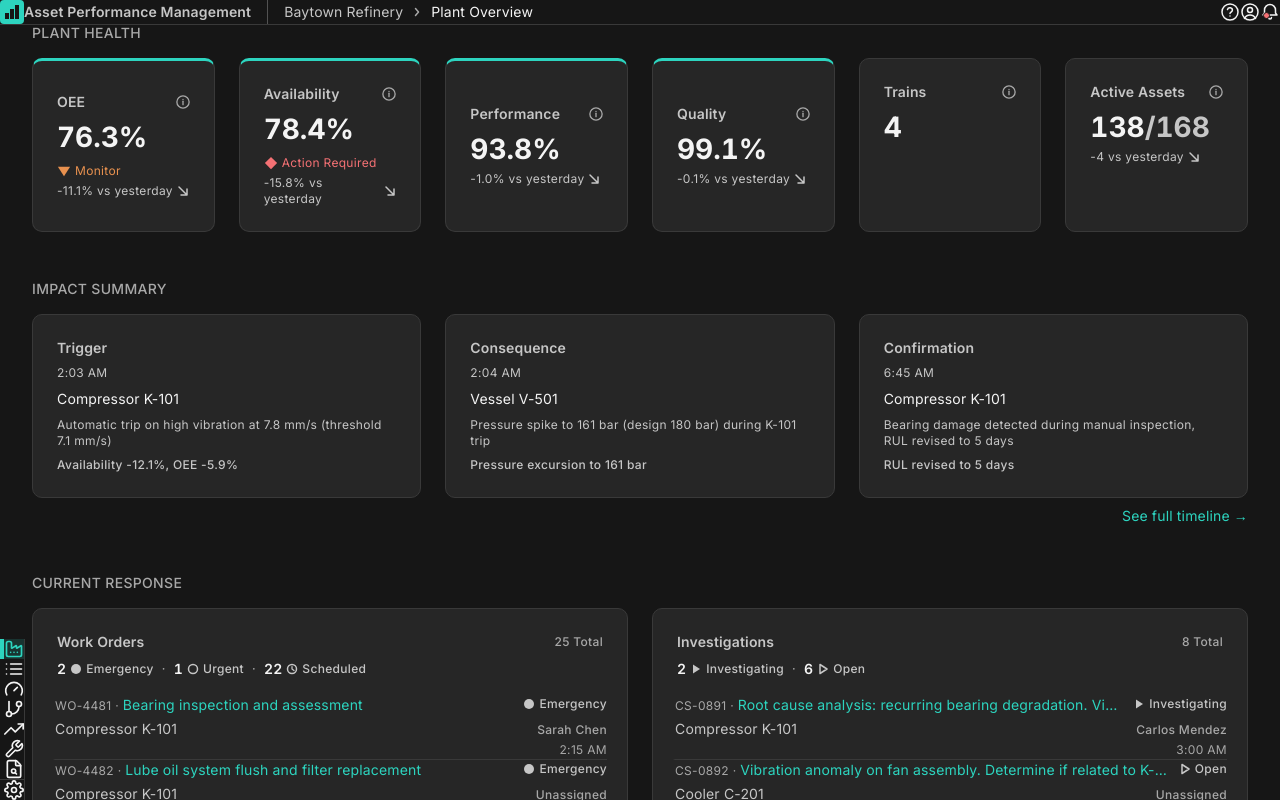
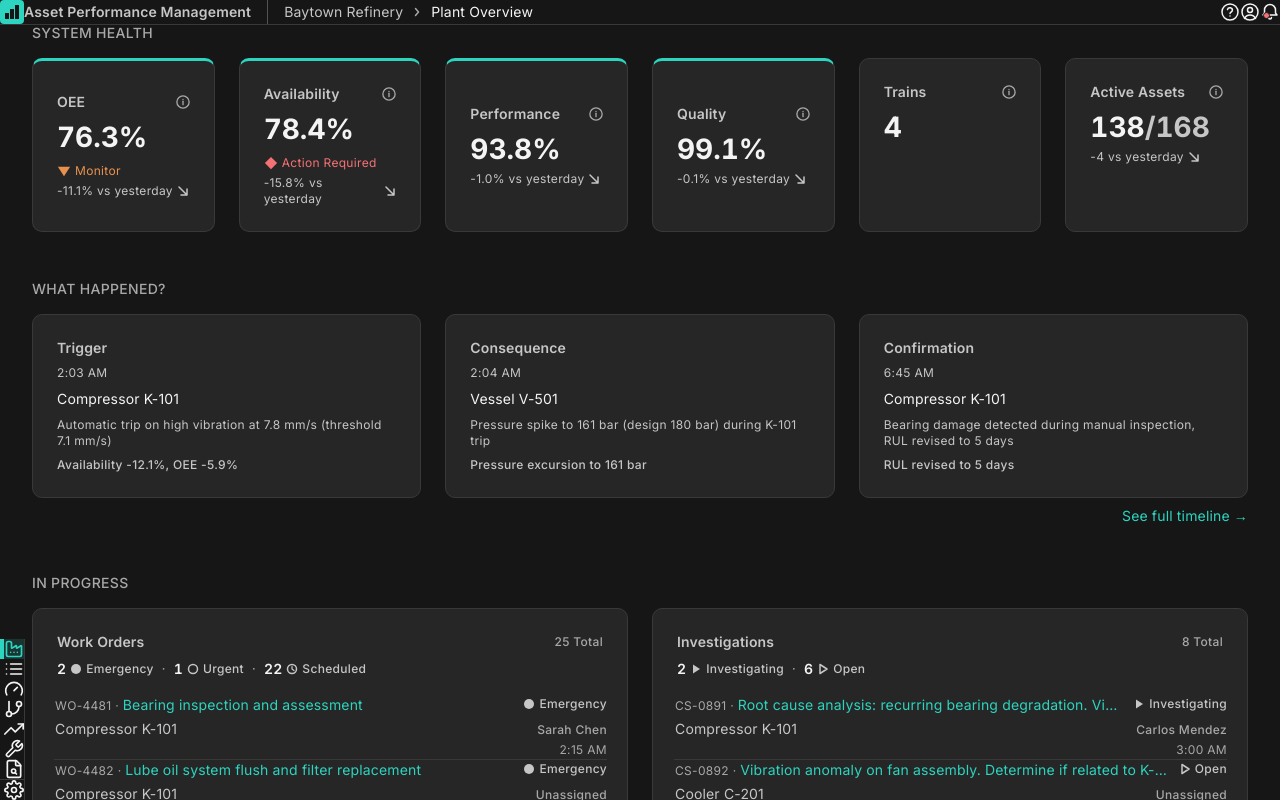
Before and after one commit to robjonesdesigns/apm-dashboard, a React (Vite) app: page / in a window 1280 px wide. Built offline with nearby package versions, Linux system fonts and the light colour scheme.

Commit message:
Rename Plant Overview section headers
Plant Health -> System Health
Impact Summary -> What Happened?
Current Response -> In Progress
Requires Attention -> Needs Action
Assets stays Assets

```diff
--- a/src/components/PlantOverview.jsx
+++ b/src/components/PlantOverview.jsx
@@ -51,24 +51,24 @@ export default function PlantOverview({ onNavigate }) {
   return (
     <div className="section-gap">
 
-      {/* 1. Plant Health — "How's my plant?" */}
+      {/* 1. System Health — "How's my plant?" */}
       <section>
-        <p className="section-header">Plant Health</p>
+        <p className="section-header">System Health</p>
         <KpiBar onKpiClick={(metric) => console.log('KPI clicked:', metric)} />
       </section>
 
       {/* 2. What Happened — "What caused the KPI change?" (ADR-013 Layer 1) */}
       <ImpactStrip />
 
-      {/* 3. Current Response — "Is anyone handling it?" */}
+      {/* 3. In Progress — "Is anyone handling it?" */}
       <section>
-        <p className="section-header">Current Response</p>
+        <p className="section-header">In Progress</p>
         <TodaysActivity />
       </section>
 
-      {/* 4. Requires Attention — "What do I need to figure out?" */}
+      {/* 4. Needs Action — "What do I need to figure out?" */}
       <section>
-        <p className="section-header">Requires Attention</p>
+        <p className="section-header">Needs Action</p>
         <div className="grid-thirds">
           <RiskMatrix selectedCell={riskFilter} onCellClick={handleRiskCellClick} onClearFilter={clearFilter} />
           <AlarmQuality />
--- a/src/components/ui/ImpactStrip.jsx
+++ b/src/components/ui/ImpactStrip.jsx
@@ -41,7 +41,7 @@ export default function ImpactStrip() {
 
   return (
     <section>
-      <p className="section-header">Impact Summary</p>
+      <p className="section-header">What Happened?</p>
 
       <div className="grid-thirds">
         {majorEvents.map((event, i) => (
```
